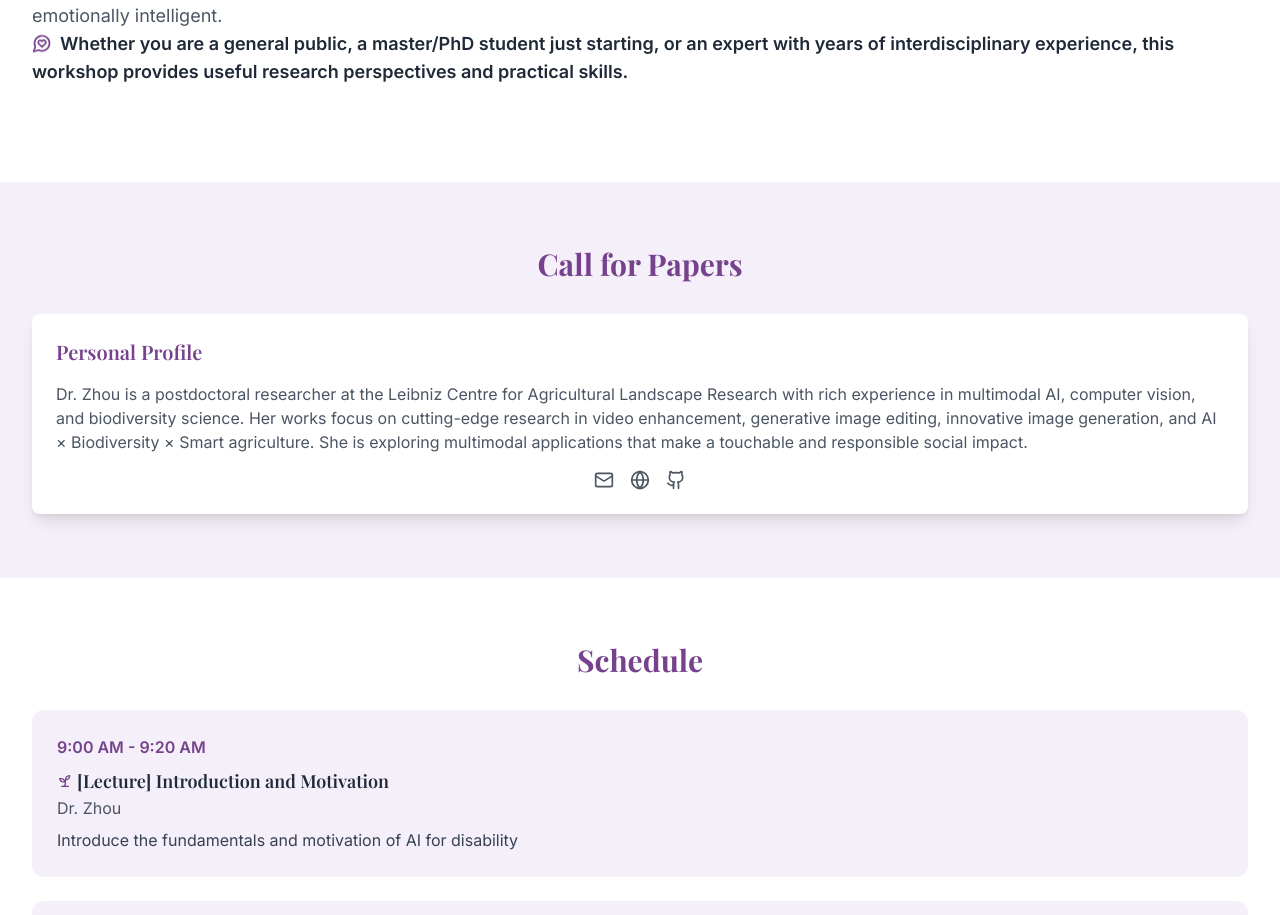
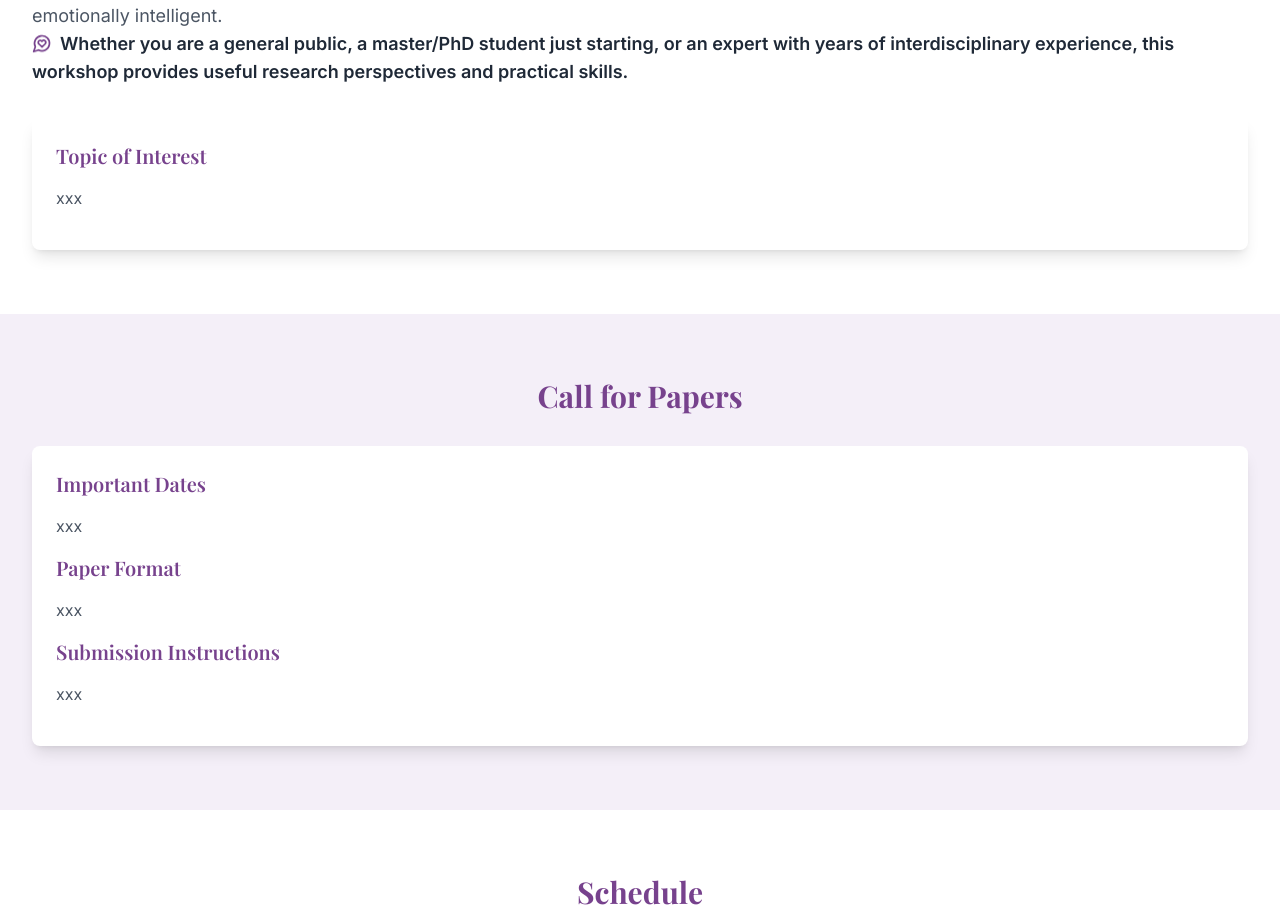
Before and after one commit to ElizaZhou96/EmpAI26, a React (Vite) app: page / in a window 1280 px wide. Shown: the part 986-1901 px from the top of the page. Built offline with nearby package versions, Linux system fonts and the light colour scheme.

Commit message:
Update App.tsx

```diff
--- a/src/App.tsx
+++ b/src/App.tsx
@@ -110,6 +110,12 @@ function App() {
           <p className="text-lg text-gray-600 mb-8">
           In the past decade, artificial intelligence (AI) has achieved remarkable progress in recognizing faces, gestures, and multimodal signals. However, the most challenging question remains: How can AI understand all humans, not only the “typical” ones? According to the World Health Organization (WHO) report in 2023, an estimated 1.3 billion people (about 16% of the global population) live with significant disabilities affecting vision, hearing, cognition, or mobility. Their gestures are subtler, their facial cues atypical, and their voices sometimes silent. <br />This workshop proposes <strong className="font-bold text-gray-800">“Empathic Intelligence,”</strong> which extends beyond perception and action, bringing social understanding, affective awareness, and human-centered reasoning into intelligent systems. We aim to explore how multimodal AI can perceive, express, and respond responsibly to non-normative human signals, designing technologies and applications that make the world more accessible, inclusive, and emotionally intelligent. <br /><strong className="font-bold text-gray-800"><MessageCircleHeart className="inline w-5 h-5 text-[#77428D] animate-bounce mr-2" />Whether you are a general public, a master/PhD student just starting, or an expert with years of interdisciplinary experience, this workshop provides useful research perspectives and practical skills.</strong>
           </p>
+		  <div className="rounded-lg shadow-lg p-6">
+              <h3 className="text-xl font-semibold text-[#77428D] mb-4">Topic of Interest</h3>
+              <p className="text-gray-600 mb-4">
+                xxx
+			  </p>
+            </div>
         </div>
       </section>
 
@@ -119,21 +125,18 @@ function App() {
           <h2 className="text-3xl font-bold text-[#77428D] mb-8 text-center">Call for Papers</h2>
           <div className="grid grid-cols-1 md:grid-cols-1 gap-8">
             <div className="bg-white rounded-lg shadow-lg p-6">
-              <h3 className="text-xl font-semibold text-[#77428D] mb-4">Personal Profile</h3>
+			  <h3 className="text-xl font-semibold text-[#77428D] mb-4">Important Dates</h3>
               <p className="text-gray-600 mb-4">
-                Dr. Zhou is a postdoctoral researcher at the Leibniz Centre for Agricultural Landscape Research with rich experience in multimodal AI, computer vision, and biodiversity science. Her works focus on cutting-edge research in video enhancement, generative image editing, innovative image generation, and AI × Biodiversity × Smart agriculture. She is exploring multimodal applications that make a touchable and responsible social impact.
-              </p>
-              <div className="flex justify-center space-x-4">
-                <a href="mailto:yutong.zhou@zalf.de" className="text-gray-600 hover:text-[#77428D]">
-                  <Mail size={20} />
-                </a>
-                <a href="https://elizazhou96.github.io/" className="text-gray-600 hover:text-[#77428D]">
-                  <Globe size={20} />
-                </a>
-                <a href="https://github.com/Yutong-Zhou-cv" className="text-gray-600 hover:text-[#77428D]">
-                  <Github size={20} />
-                </a>
-              </div>
+                xxx
+			  </p>
+			  <h3 className="text-xl font-semibold text-[#77428D] mb-4">Paper Format</h3>
+              <p className="text-gray-600 mb-4">
+                xxx
+			  </p>
+			  <h3 className="text-xl font-semibold text-[#77428D] mb-4">Submission Instructions</h3>
+              <p className="text-gray-600 mb-4">
+                xxx
+			  </p>
             </div>
           </div>
         </div>
```
